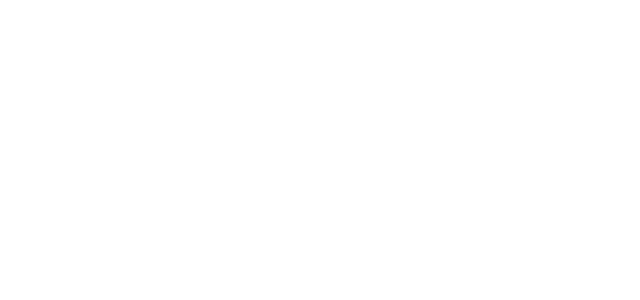
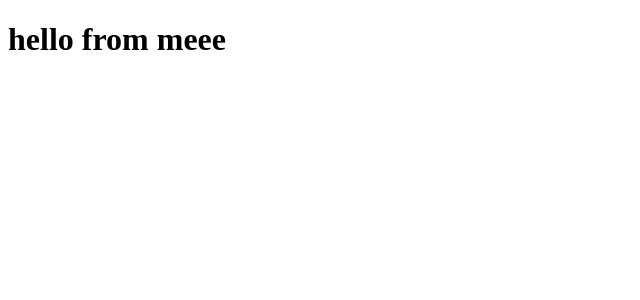
Before and after one commit to fhub-1/project103, a Next.js app: page / in a window 1280 px wide. Shown: the top 300 px of the page, without its empty margins (0-640 px from the left). Built offline with nearby package versions, Linux system fonts and the light colour scheme.

Commit message:
hading mmg

```diff
--- a/pages/index.tsx
+++ b/pages/index.tsx
@@ -8,7 +8,7 @@
         <link rel="icon" href="/favicon.ico" />
       </Head>
 
-
+   <h1>hello from meee</h1>
     </div>
   )
 }
```
